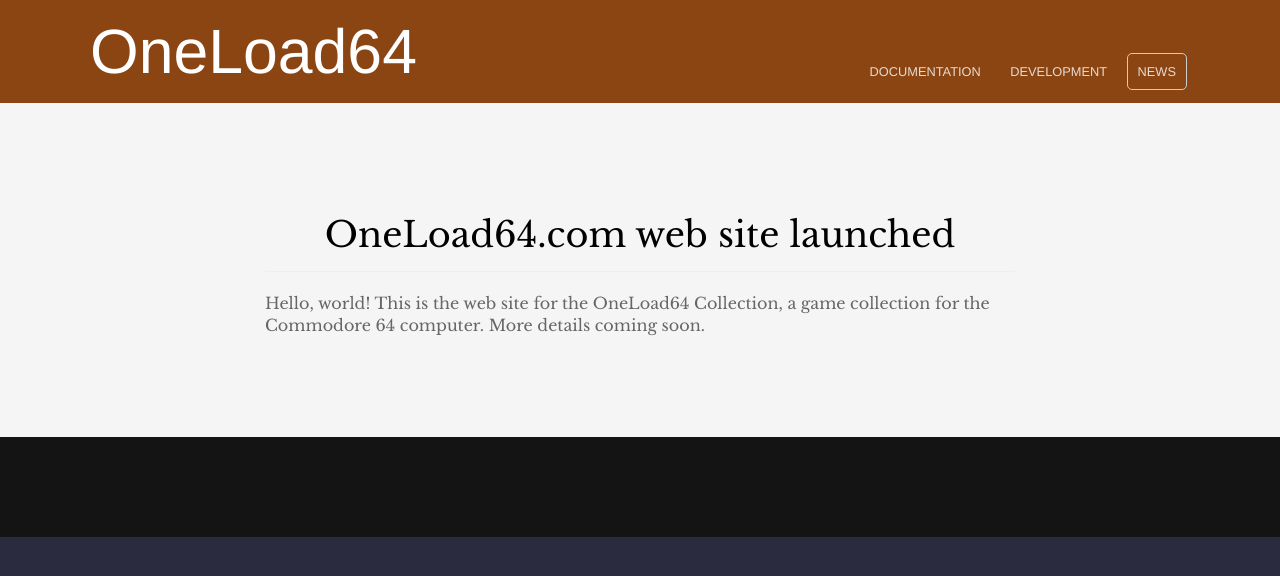
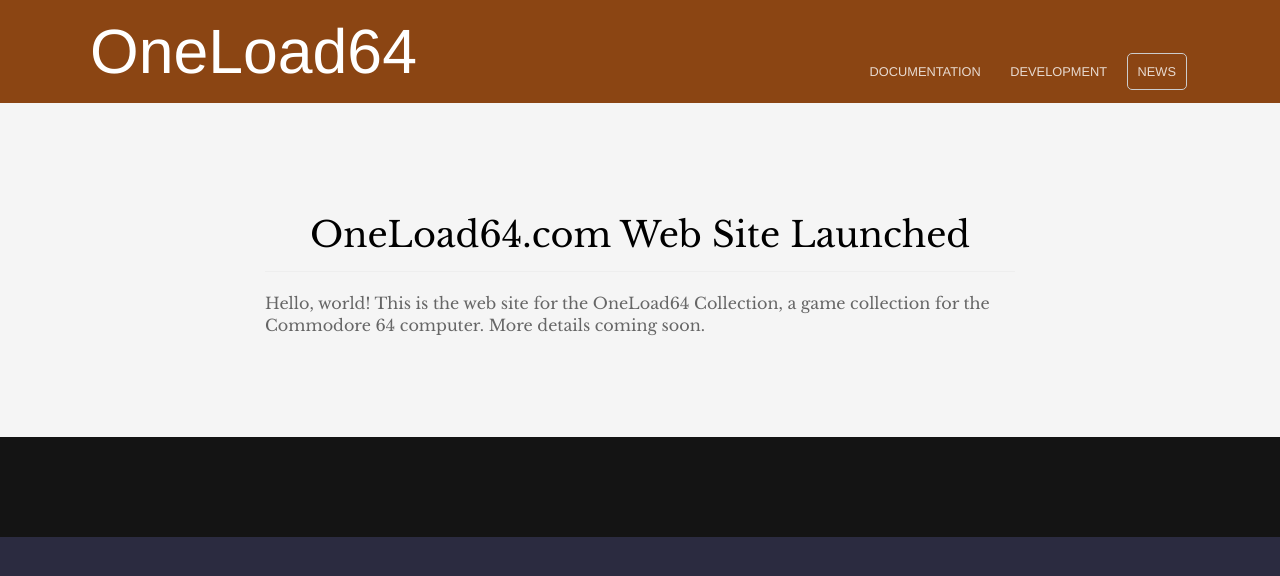
Before and after one commit to oneload64/oneload64.github.io, a Jekyll site: the page built from _posts/2024-06-06-hello.md, in a window 1280 px wide. Shown: the top 576 px of the page. Built offline with Jekyll 4.4.1, drawn with Linux system fonts in a browser that asks for light colours.

Commit message:
Capitalization

```diff
--- a/_posts/2024-06-06-hello.md
+++ b/_posts/2024-06-06-hello.md
@@ -1,5 +1,5 @@
 ---
-title: OneLoad64.com web site launched
+title: OneLoad64.com Web Site Launched
 published: true
 ---
 
```
